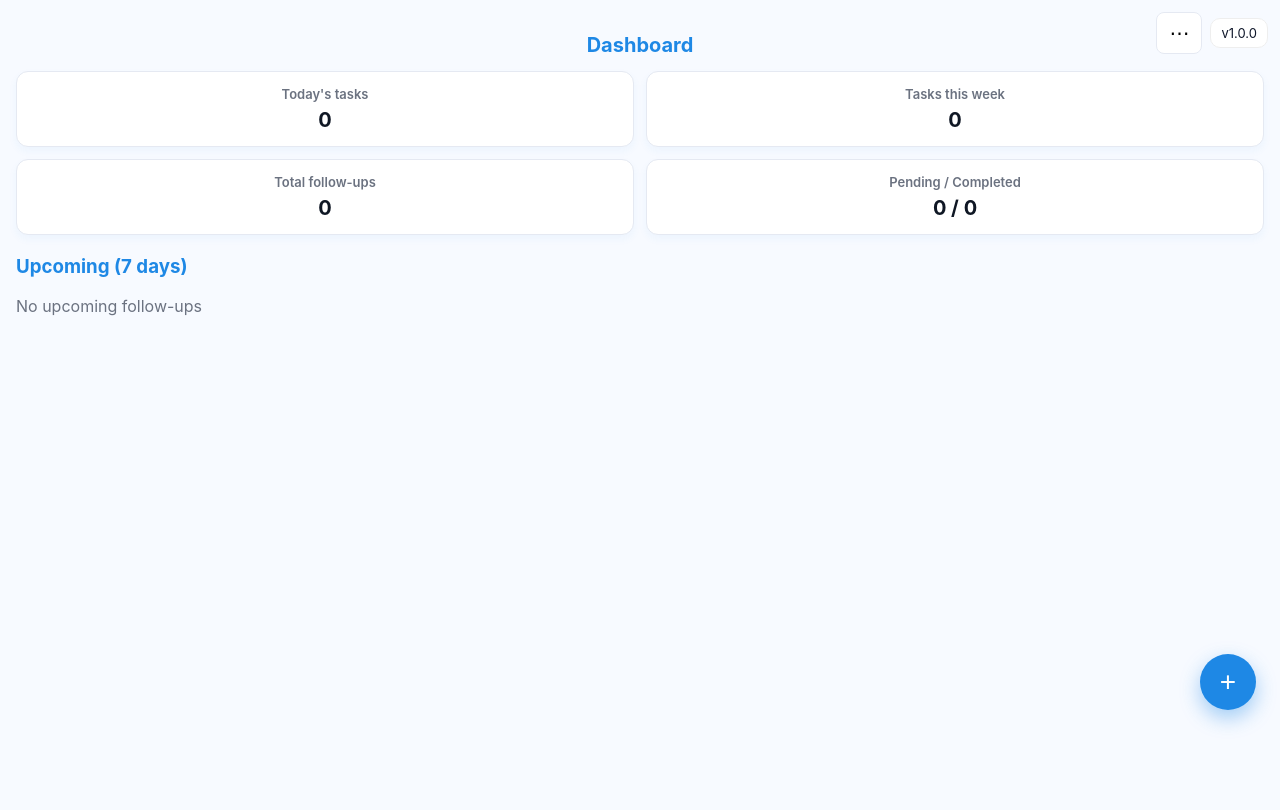
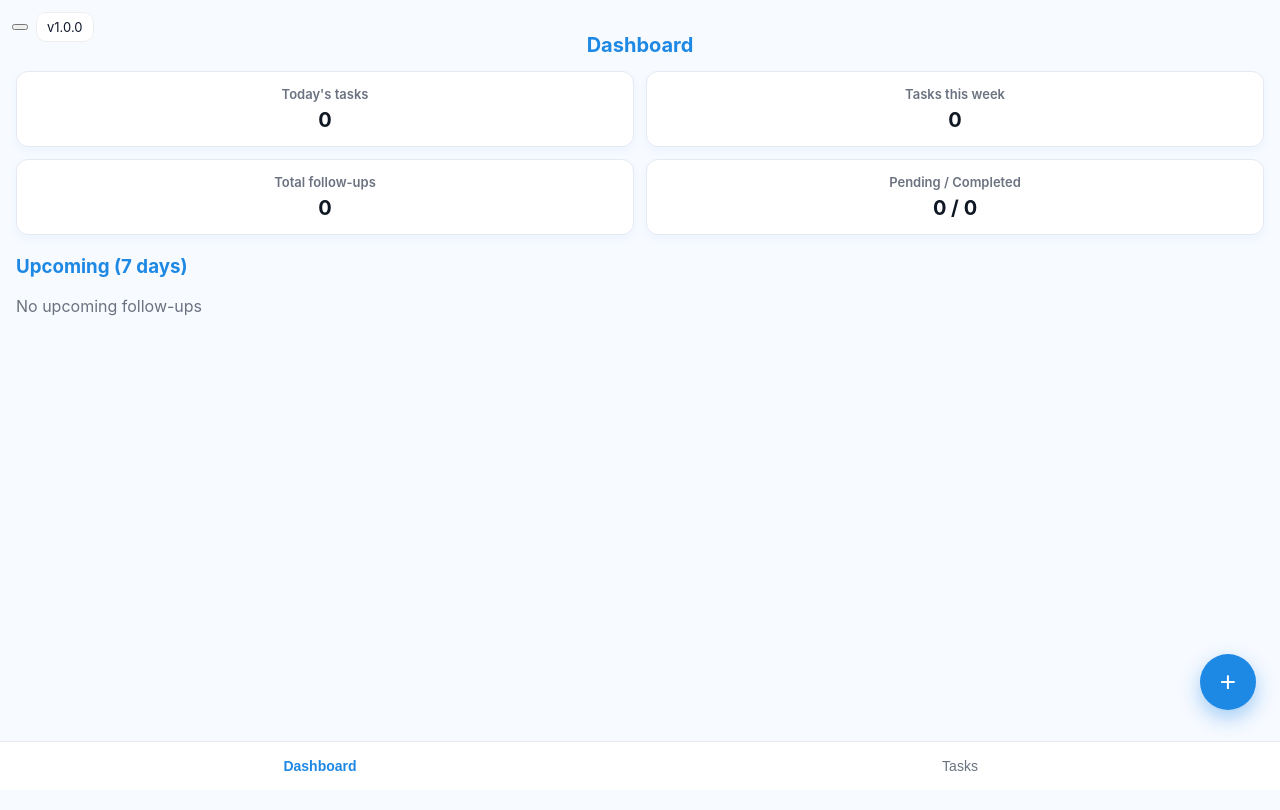
Before and after one commit to naikrohan144876-prog/knk-followup-tracker, a React (Vite) app: page /dashboard in a window 1280 px wide. Shown: the top 810 px of the page. Built offline with nearby package versions, Linux system fonts and the light colour scheme; the HTML template or start-up script is replaced by a standard one.

Commit message:
Update App.jsx

```diff
--- a/src/App.jsx
+++ b/src/App.jsx
@@ -10,6 +10,20 @@ import "./styles.css";
 
 const APP_VERSION = "1.0.0";
 const STORAGE_KEY = "knk_tasks_v4";
+
+const BottomNav = ({ active }) => {
+  // simple nav that works in SPA
+  const open = (path) => {
+    window.history.pushState({}, "", path);
+    window.dispatchEvent(new PopStateEvent('popstate'));
+  };
+  return (
+    <div className="bottom-nav">
+      <button className={active === "dashboard" ? "active" : ""} onClick={() => open("/dashboard")}>Dashboard</button>
+      <button className={active === "tasks" ? "active" : ""} onClick={() => open("/tasks")}>Tasks</button>
+    </div>
+  );
+};
 
 export default function App() {
   const [tasks, setTasks] = useState(() => {
@@ -30,14 +44,13 @@ export default function App() {
   const [showSettings, setShowSettings] = useState(false);
   const [menuOpen, setMenuOpen] = useState(false);
 
-  // file input ref for import
   const importRef = useRef(null);
 
   useEffect(() => {
     localStorage.setItem(STORAGE_KEY, JSON.stringify(tasks));
   }, [tasks]);
 
-  // ---- CRUD handlers ----
+  // CRUD
   const handleAddTask = (newTask) => {
     const task = {
       id: Date.now(),
@@ -61,7 +74,6 @@ export default function App() {
     setShowAddFollowUp(true);
   };
 
-  // delete task + follow-up
   const deleteTask = (taskId) => {
     if (!window.confirm("Delete this task and all its follow-ups?")) return;
     setTasks(prev => prev.filter(t => t.id !== taskId));
@@ -83,7 +95,6 @@ export default function App() {
     );
   };
 
-  // delete project/department
   const deleteProject = (projectName) => {
     if (!window.confirm(`Delete project "${projectName}"? This will remove the project from existing tasks.`)) return;
     setProjects(prev => prev.filter(p => p !== projectName));
@@ -96,7 +107,7 @@ export default function App() {
     setTasks(prev => prev.map(t => (t.department === deptName ? { ...t, department: null } : t)));
   };
 
-  // ---- export / import ----
+  // export / import
   const exportData = () => {
     const payload = {
       version: APP_VERSION,
@@ -146,7 +157,6 @@ export default function App() {
     e.target.value = "";
   };
 
-  // navigation helper: set filter then navigate to /tasks
   const navigateWithFilter = (filter) => {
     localStorage.setItem("knk_filter", filter);
     window.history.pushState({}, "", "/tasks");
@@ -161,26 +171,19 @@ export default function App() {
 
           <Route path="/dashboard" element={
             <>
-              <Dashboard
-                tasks={tasks}
-                onCardClick={(filterType) => navigateWithFilter(filterType)}
-              />
+              <Dashboard tasks={tasks} onCardClick={(f) => navigateWithFilter(f)} />
+              <BottomNav active="dashboard" />
             </>
           } />
 
           <Route path="/tasks" element={
             <>
-              <TaskList
-                tasks={tasks}
-                onOpenFollowUpModal={openFollowUpModalFor}
-                onDeleteTask={deleteTask}
-                onDeleteFollowUp={deleteFollowUp}
-              />
+              <TaskList tasks={tasks} onOpenFollowUpModal={openFollowUpModalFor} onDeleteTask={deleteTask} onDeleteFollowUp={deleteFollowUp} />
+              <BottomNav active="tasks" />
             </>
           } />
         </Routes>
 
-        {/* Modals */}
         {showAddTask && (
           <AddTaskModal
             isOpen={showAddTask}
@@ -215,9 +218,14 @@ export default function App() {
           />
         )}
 
-        {/* top-right three-dot menu */}
-        <div style={{ position: 'fixed', top: 12, right: 12, zIndex: 1200, display: 'flex', gap: 8, alignItems: 'center' }}>
-          <button className="dot-menu" title="Menu" onClick={() => setMenuOpen(true)}>⋯</button>
+        {/* left-top animated menu icon */}
+        <div style={{ position: 'fixed', top: 12, left: 12, zIndex: 1400, display: 'flex', gap: 8, alignItems: 'center' }}>
+          <button className="menu-icon" onClick={() => setMenuOpen(true)} aria-label="Open menu">
+            <span className={`bar bar1 ${menuOpen ? 'open' : ''}`} />
+            <span className={`bar bar2 ${menuOpen ? 'open' : ''}`} />
+            <span className={`bar bar3 ${menuOpen ? 'open' : ''}`} />
+          </button>
+
           <div style={{ padding: '6px 10px', background: '#fff', borderRadius: 10, border: '1px solid #eee', display: 'flex', alignItems: 'center', fontSize: 13 }}>
             v{APP_VERSION}
           </div>
@@ -234,7 +242,6 @@ export default function App() {
 
         <input ref={importRef} type="file" accept=".json,application/json" style={{ display: 'none' }} onChange={handleFileChosen} />
 
-        {/* Floating + button */}
         <button className="fab" onClick={() => setShowAddTask(true)}>+</button>
       </div>
     </Router>
```
